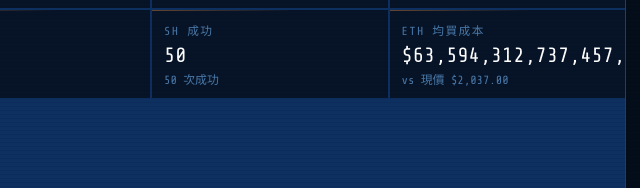
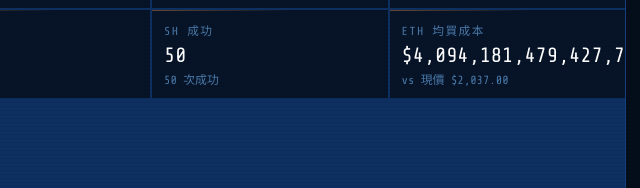
Before and after one commit to danclawwilson-sketch/DBSHBL-simulator, a website: page index.html in a window 1280 px wide. Both pictures are taken after a click on the button "▶ 開始回測". Shown: the part 263-451 px from the top of the page, 640-1280 px from the left. Drawn offline with nearby package versions, Linux system fonts and the light colour scheme.

Commit message:
Fix avgCost: use totalPrincipal/totalEth instead of invalid totalInvested/totalEth

```diff
--- a/index.html
+++ b/index.html
@@ -1636,7 +1636,7 @@ function startSimulation() {
     }
 
     const roi = ((finalPoolValue - totalPrincipal) / totalPrincipal) * 100;
-    const avgCost = totalInvested > 0 ? totalInvested / totalEth : 0;
+    const avgCost = totalEth > 0 ? totalPrincipal / totalEth : 0;
 
     // Update UI stats
     document.getElementById('bl-total').textContent = fmtU(finalPoolValue);
```
